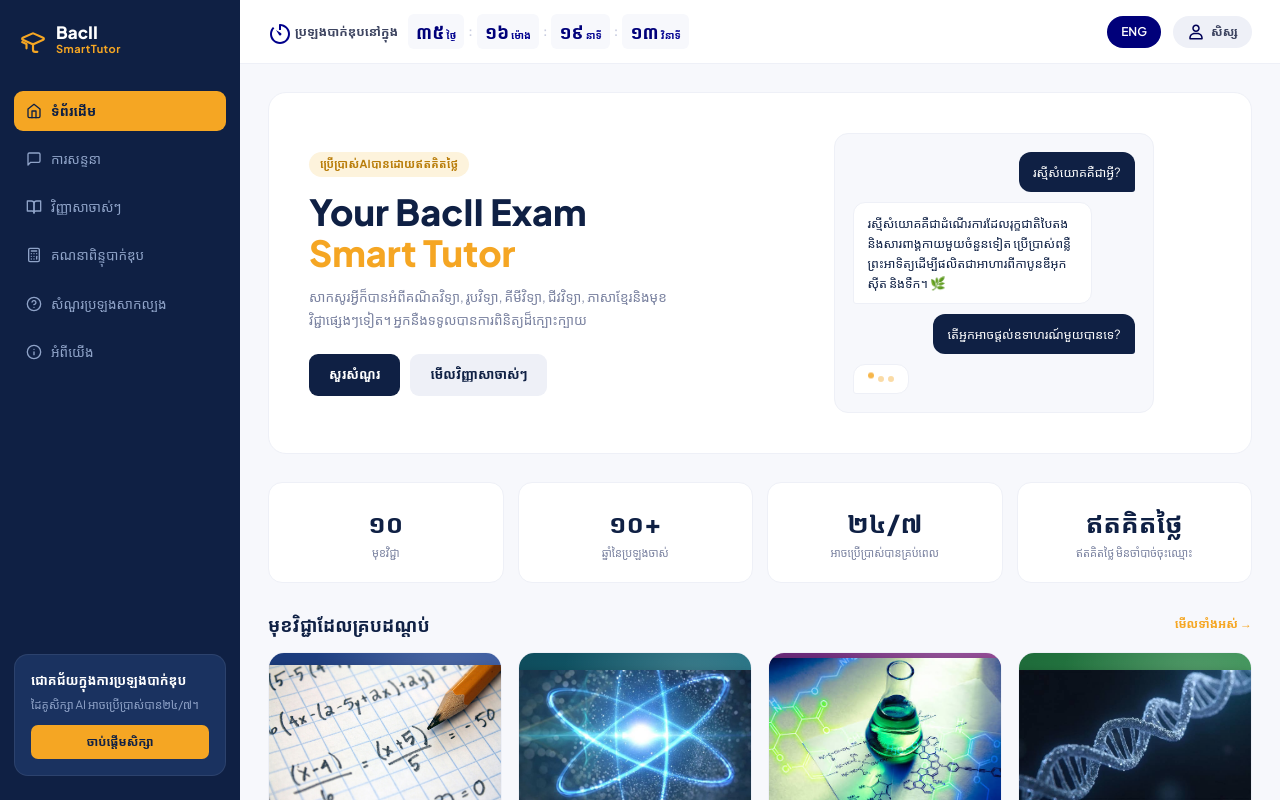
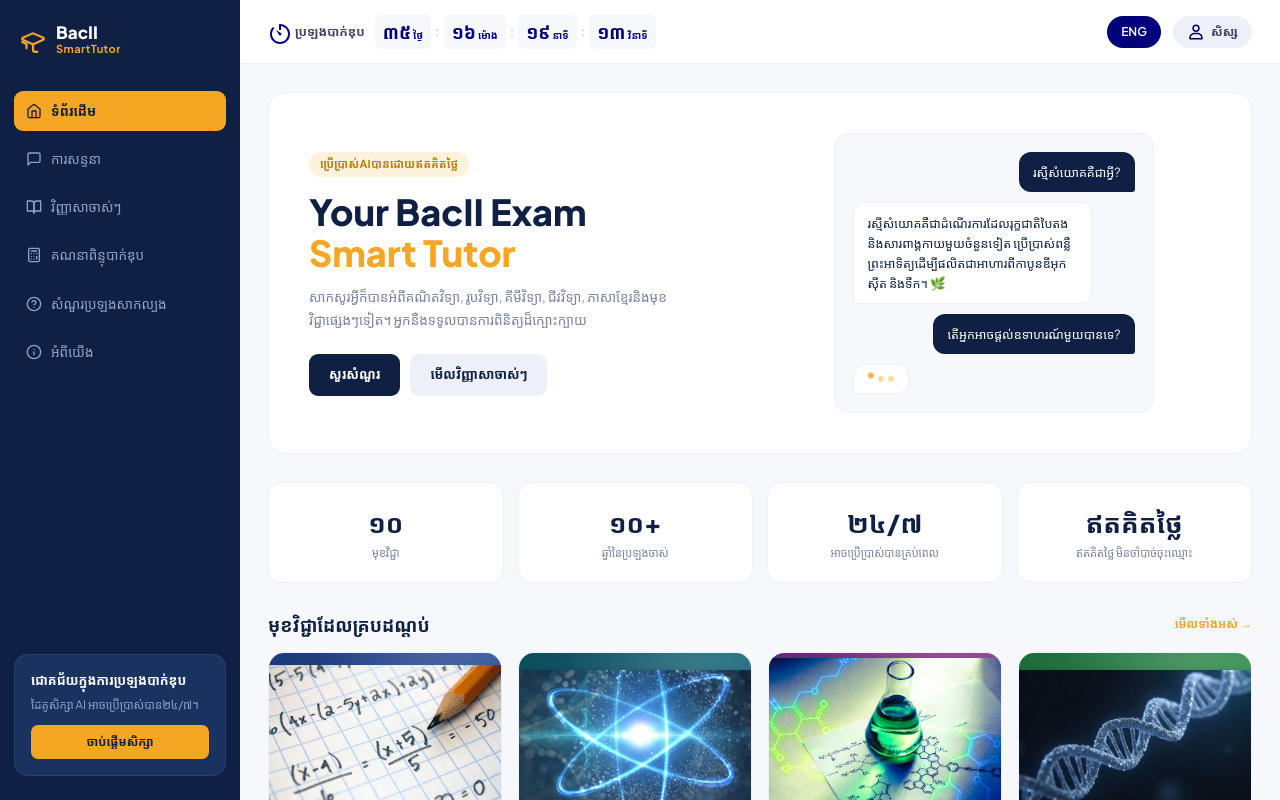
Before and after one commit to SambathHim/BacII-SmartTutor, a Vue app: page / in a window 1280 px wide. Shown: the top 800 px of the page. Built offline with nearby package versions, Linux system fonts and the light colour scheme.

Commit message:
Abit for khmer langauge

```diff
--- a/src/locales/kh.js
+++ b/src/locales/kh.js
@@ -13,7 +13,7 @@
     browsePastTests: 'មើលវិញ្ញាសាចាស់ៗ',
     appTitle: 'BacII SmartTutor',
     subjectsCovered: 'មុខវិជ្ជាដែលគ្របដណ្តប់',
-    countdown: 'ប្រឡងបាក់ឌុបនៅក្នុង',
+    countdown: 'ប្រឡងបាក់ឌុប',
     days: 'ថ្ងៃ',
     hours: 'ម៉ោង',
     minutes: 'នាទី',
```
